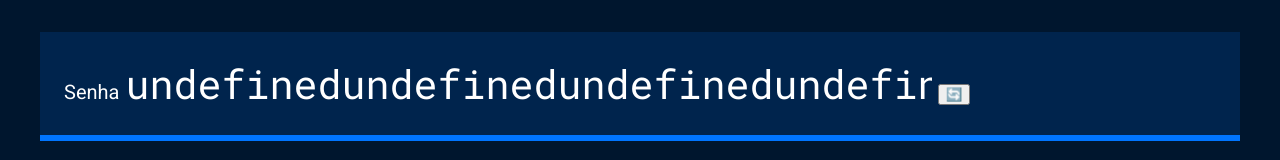
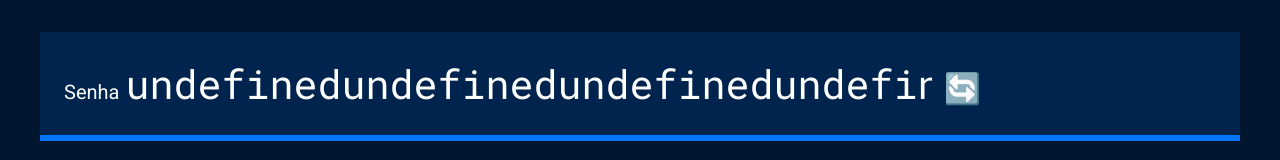
Before and after one commit to RafaNaka33/Gerador-de-Senha, a plain HTML site: page index.html in a window 1280 px wide. Shown: the part 294-454 px from the top of the page. Drawn offline with Linux system fonts and the light colour scheme.

Commit message:
Update style.css

```diff
--- a/style.css
+++ b/style.css
@@ -153,3 +153,9 @@ label{
         flex-direction: row;
     }
 }
+.botao-gerar{
+    background: transparent;
+    border: none;
+    font-size: 30px;
+    cursor: pointer;
+}
```
